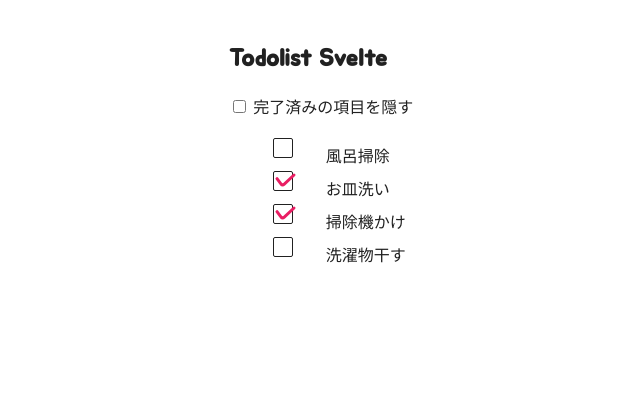
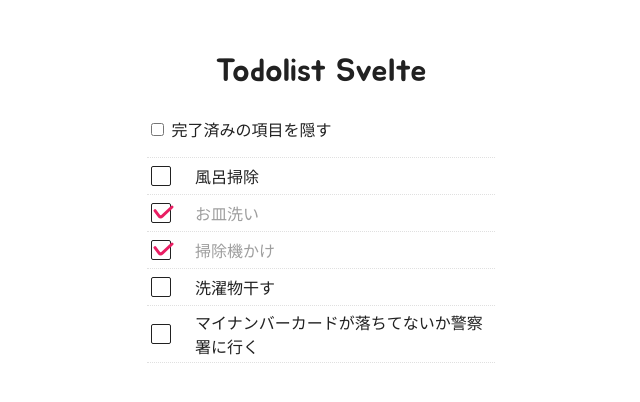
Before and after one commit to schktjm/todolist-svelte, a SvelteKit app: page / in a window 1280 px wide. Shown: the top 402 px of the page, without its empty margins (335-975 px from the left). Built offline with nearby package versions, Linux system fonts and the light colour scheme.

Commit message:
:art: 大体のスタイルを整える

```diff
--- a/src/routes/+page.svelte
+++ b/src/routes/+page.svelte
@@ -16,5 +16,8 @@
 <style lang="scss">
 	h1 {
 		font-family: var(--font-title);
+		font-weight: 400;
+		font-size: 32px;
+		text-align: center;
 	}
 </style>
--- a/src/routes/Todo.svelte
+++ b/src/routes/Todo.svelte
@@ -22,24 +22,51 @@
 	$: isChecked = status === 'done';
 </script>
 
-<div class="wrapper">
-	<label>
+<li class="wrapper">
+	<label class="todo-label">
 		{#if isChecked}
 			<img src={checked} alt="" />
 		{:else}
 			<img src={noChecked} alt="" />
 		{/if}
 		<input {id} class="checkbox" type="checkbox" bind:checked={isChecked} on:change={onChange} />
-		<span class="text">
+		<div class="text">
 			{text}
-		</span>
+		</div>
 	</label>
-</div>
+</li>
 
 <style lang="scss">
 	.wrapper {
+		list-style: none;
+		font-size: 16px;
+		border-top: 1px dotted var(--color-gray-1);
+
+		&:last-child {
+			border-bottom: 1px dotted var(--color-gray-1);
+		}
+
 		input[type='checkbox'] {
 			visibility: hidden;
 		}
+
+		.todo-label {
+			display: flex;
+			align-items: center;
+			min-height: 28px;
+			cursor: pointer;
+			padding: 0.25rem 0;
+
+			.checkbox {
+				&:checked + .text {
+					color: var(--color-gray-0);
+				}
+			}
+
+			.text {
+				width: 300px;
+				overflow-wrap: break-word;
+			}
+		}
 	}
 </style>
--- a/src/routes/Todolist.svelte
+++ b/src/routes/Todolist.svelte
@@ -22,6 +22,11 @@
 			id: '4',
 			status: 'todo',
 			text: '洗濯物干す'
+		},
+		{
+			id: '5',
+			status: 'todo',
+			text: 'マイナンバーカードが落ちてないか警察署に行く'
 		}
 	];
 
@@ -43,10 +48,18 @@
 	完了済みの項目を隠す
 </label>
 
-<ul>
+<ul class="todo-list">
 	{#each todos as todo (todo.id)}
 		{#if !(isHideDone && todo.status === 'done')}
 			<Todo {...todo} on:change={handleChange} />
 		{/if}
 	{/each}
 </ul>
+
+<style lang="scss">
+	.todo-list {
+		padding: 0;
+		margin: 0;
+		margin-top: 1rem;
+	}
+</style>
```
